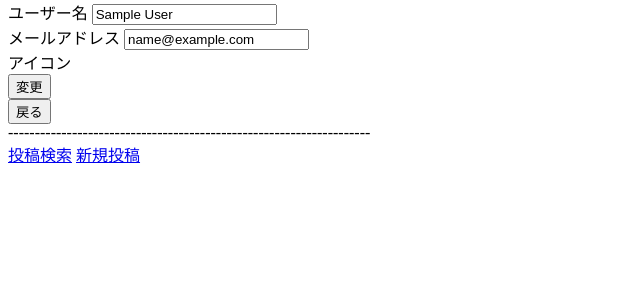
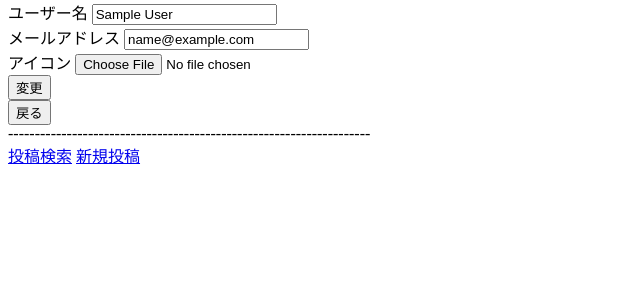
Before and after one commit to okaharuki115/jisaku_okaharuki, a Laravel app: page /editMypage in a window 1280 px wide. Shown: the part 50-350 px from the top of the page, without its empty margins (0-640 px from the left). Run offline with Laravel 8, Linux system fonts and the light colour scheme; the visitor is signed in with stand-in values (Sample User, id 1).

Commit message:
20240506 - 画像登録と保存アイコン表示 - 実装完了

```diff
--- a/app/app/Http/Controllers/DisplayController.php
+++ b/app/app/Http/Controllers/DisplayController.php
@@ -19,6 +19,7 @@ class DisplayController extends Controller
         $allPost = $Post->all()->toArray();//Postモデルから全レコードを取得、配列化
         $pre_allPost_allUser = $Post -> with('user')->get();//$Postにusersテーブルのデータを結合させて$pre_allPost_allUserとする
         $allPost_allUser = $pre_allPost_allUser ->toArray();
+        //dd($allPost_allUser);
 
         //top.blade.phpに情報を渡す
         return view('top',[
@@ -71,6 +72,7 @@ class DisplayController extends Controller
 
         //$Postにusersテーブルの情報を結合させて、特定のIDのレコードを取得、配列化
         $Post_with_User = $Post->with('user')->find($otherId)->toArray();
+        //dd($Post_with_User);
 
 
         return view('detail/otherDetail',[
--- a/app/app/Http/Controllers/RegistrationController.php
+++ b/app/app/Http/Controllers/RegistrationController.php
@@ -106,6 +106,38 @@ class RegistrationController extends Controller
             $editData->name = $request->name;
             $editData->email = $request->email;
             //ここにアイコン版記述
+
+            if($request->file('icon')){
+                //▼【画像登録の記述】
+                // レコードを挿入したときのIDを取得
+                $lastInsertedId = Auth::id();
+
+                // 拡張子つきでファイル名を取得
+                $imageName = $request->file('icon')->getClientOriginalName();
+
+                // 拡張子のみ
+                $extension = $request->file('icon')->getClientOriginalExtension();
+
+                // 新しいファイル名を生成（形式：元のファイル名_ランダムの英数字.拡張子）
+                $newImageName = pathinfo($imageName, PATHINFO_FILENAME) . "_" . uniqid() . "." . $extension;
+
+                // ディレクトリを作成（public/imgの配下に名前のidと同じフォルダを生成）
+                if (!file_exists(public_path() . "/img/mypage/" . $lastInsertedId)) {
+                    mkdir(public_path() . "/img/mypage/" . $lastInsertedId, 0777);
+                }
+
+                //フォルダに上記の画像ファイルを移動する
+                $request->file('icon')->move(public_path() . "/img/mypage/" . $lastInsertedId, $newImageName);
+
+                //▲【画像登録の記述】
+
+                $editData->icon =$newImageName;//【画像登録】
+
+            }else {
+                $editData->icon ='';//【画像削除】
+            }
+
+
             $editData->save();
 
             return redirect('/mypage');//マイページに戻りたい → マイページを表示させるためのURLを記述する
@@ -139,7 +171,33 @@ class RegistrationController extends Controller
             $record->title =$request->title;
             $record->amount =$request->amount;
             $record->content =$request->content;
-            //ここに画像登録の記述書く
+
+            if($request->file('image')){
+                //▼【画像登録の記述】
+                // レコードを挿入したときのIDを取得
+                $lastInsertedId = $completeEditMypostId;
+
+                // 拡張子つきでファイル名を取得
+                $imageName = $request->file('image')->getClientOriginalName();
+
+                // 拡張子のみ
+                $extension = $request->file('image')->getClientOriginalExtension();
+
+                // 新しいファイル名を生成（形式：元のファイル名_ランダムの英数字.拡張子）
+                $newImageName = pathinfo($imageName, PATHINFO_FILENAME) . "_" . uniqid() . "." . $extension;
+
+                //フォルダに上記の画像ファイルを移動する
+                $request->file('image')->move(public_path() . "/img/" . $lastInsertedId, $newImageName);
+                // $image = "/img/". $lastInsertedId ."/" . $newImageName;
+
+                //▲【画像登録の記述】
+
+                $record->image =$newImageName;//【画像登録】
+
+            }else {
+                $record->image ='';//【画像削除】
+            }
+
             Auth::user()->post()->save($record);
 
             return redirect('/mypage');//INSERT処理が完了したらマイページ画面に飛ぶ
@@ -150,6 +208,7 @@ class RegistrationController extends Controller
 
             $post = new Post;
             $deletePost = $post->find($postDeleteId);
+            //dd($deletePost);
 
             return view('detail/delete',[
                 'deletePost' => $deletePost,
--- a/app/resources/views/auth/register.blade.php
+++ b/app/resources/views/auth/register.blade.php
@@ -29,10 +29,7 @@
                   <input type="text" class="form-control" id="email" name="email" value="{{ old('email') }}" />
                 </div>
 
-              <div>
-                <label for="icon">アイコン</label>
-                <!--ここにアイコン登録の記述を書く-->
-              </div>
+
 
                 <div>
                   <label for="password">パスワード</label>
--- a/app/resources/views/detail/delete.blade.php
+++ b/app/resources/views/detail/delete.blade.php
@@ -10,7 +10,7 @@
                         <div>
                             <div>
                                 <label for='content' class='mt-2'>画像</label>
-                                <div><!--画像のデータ引っ張ってきて記述--></div>
+                                <div><img src="{{ asset('img/' . $postDeleteId . '/' . $deletePost['image']) }}"></div><!--【画像表示】-->
                             </div>
 
                             <div>
--- a/app/resources/views/detail/editMypost.blade.php
+++ b/app/resources/views/detail/editMypost.blade.php
@@ -7,7 +7,7 @@
                 <div class="card-body">
                     <div class="card-body">
 
-                    <form action="{{ route('editMypost.complete', ['id' => $editMypostId])}}" method="post">
+                    <form action="{{ route('editMypost.complete', ['id' => $editMypostId])}}" method="post" enctype="multipart/form-data">
                         @csrf
                         <div>
                             <div>
@@ -27,7 +27,7 @@
 
                             <div>
                                 <label for='image' class='mt-2'>画像</label>
-                                <!--画像のデータ引っ張ってきてここに記述-->
+                                <input type="file" name="image"id='image'><!--←【画像選択欄】-->
                             </div>
 
                             <div class='row justify-content-center'>
--- a/app/resources/views/detail/myDetail.blade.php
+++ b/app/resources/views/detail/myDetail.blade.php
@@ -1,9 +1,10 @@
 @extends('headerFooter')
 
 @section('content')
-
+    @if($Post_with_User['image'])
     <div><img src="{{ asset('img/' . $myId . '/' . $Post_with_User['image']) }}"></div><!--画像入れる-->
-
+    @else
+    @endif
     <div>
         <div>
             <div></div><!--アイコン表示　未-->
--- a/app/resources/views/detail/otherDetail.blade.php
+++ b/app/resources/views/detail/otherDetail.blade.php
@@ -1,7 +1,7 @@
 @extends('headerFooter')
 
 @section('content')
-    <div></div><!--画像入れる-->
+    <div><img src="{{ asset('img/' . $otherId . '/' . $Post_with_User['image']) }}"></div><!--【画像表示】-->
     <div>
         <div>
             <div></div><!--アイコン表示-->
--- a/app/resources/views/mypage/editMypage.blade.php
+++ b/app/resources/views/mypage/editMypage.blade.php
@@ -7,7 +7,7 @@
                 <div class="card-body">
                     <div class="card-body">
 
-                    <form action="{{ route('editMypage')}}" method="post">
+                    <form action="{{ route('editMypage')}}" method="post" enctype="multipart/form-data">
                         @csrf
                         <div>
                             <div>
@@ -21,8 +21,8 @@
                             </div>
 
                             <div>
-                                <label for='content' class='mt-2'>アイコン</label>
-                                <!--アイコンのデータ引っ張ってきて記述-->
+                                <label for="icon">アイコン</label>
+                                <input type="file" name="icon" id='icon'><!--←【アイコン画像選択欄】-->
                             </div>
 
                             <div class='row justify-content-center'>
--- a/app/routes/web.php
+++ b/app/routes/web.php
@@ -52,6 +52,7 @@ Route::group(['middleware' => 'auth'], function(){
     //▼下２つ：ルートの名前は同じだが、ルーティングが機能するタイミング・処理内容は全く違う
     //12.(マイページの)編集画面へ
     Route::get('/editMypage',[RegistrationController::class,'editMypage'])->name('editMypage');
+
     //（at 12.マイページ編集画面）「変更」ボタンを押したとき
     Route::post('/editMypage',[RegistrationController::class,'editFinish']);
 
```
Also changed, not shown: app/resources/views/mypage/myPage.blade.php (+6 -1 lines), app/public/img/15/image2_66389f2288779.jpg (added), app/public/img/15/image2_6638a37f29d7f.jpg (added), app/public/img/15/image_6638a0b6ab38f.jpg (added), app/public/img/16/image_6638a51e4bde7.jpg (added), app/public/img/mypage/3/icon1_6638b44a6d7cc.jpg (added), app/public/img/mypage/3/icon1_6638b44f08abe.jpg (added), 2 other files. Lines whose indentation alone changed are shown as unchanged.
